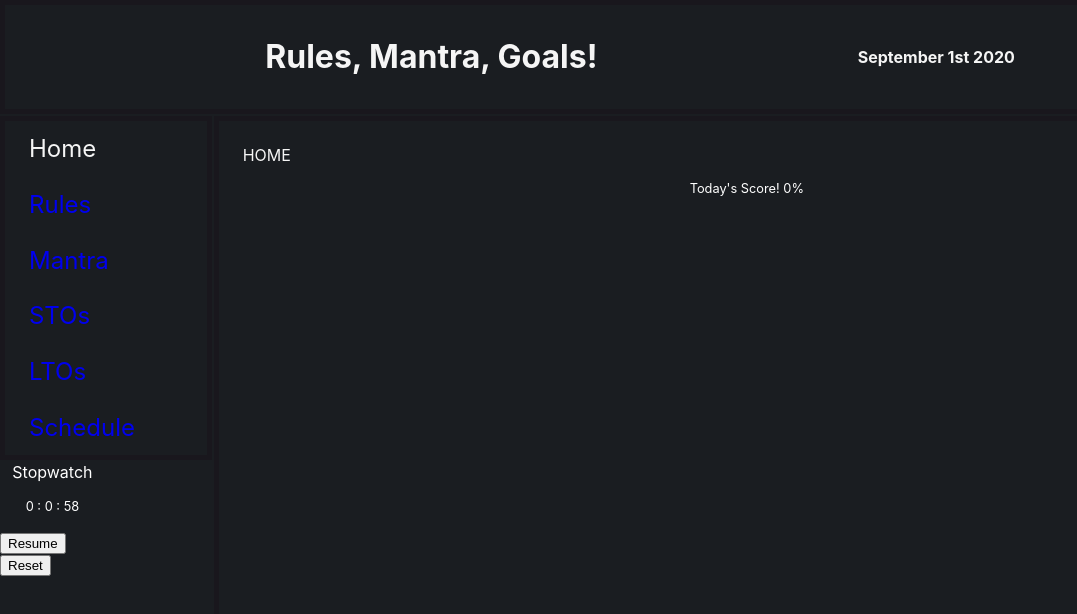
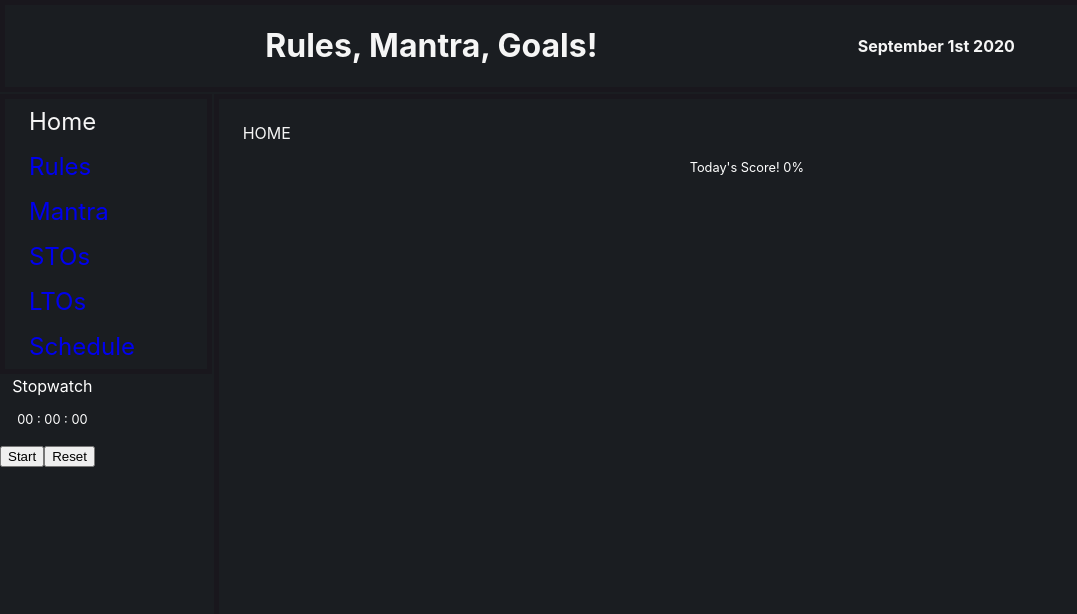
Before and after one commit to NWKendall/goals, a React (Create React App) app: page / in a window 1280 px wide. Shown: the top 614 px of the page, without its empty margins (0-1077 px from the left). Built offline with nearby package versions, Linux system fonts and the light colour scheme.

Commit message:
Timer MVP - need milliseconds and countdown

```diff
--- a/src/components/timer/timer.js
+++ b/src/components/timer/timer.js
@@ -1,19 +1,24 @@
-import React, { useState, useEffect, useRef } from "react";
+import React, { useState, useEffect } from "react";
 import "./timer.styles.css";
 
 const Timer = () => {
-  const [seconds, setSeconds] = useState(58);
+  const [timer, setTimer] = useState({
+    seconds: 0,
+    minutes: 0,
+    hours: 0,
+  });
   const [isActive, setIsActive] = useState(false);
 
-  let secs = seconds.toFixed(0).slice(-2)
-  const minutes = useRef(0);
-  const hours = useRef(0);
   function toggle() {
     setIsActive(!isActive);
   }
 
   function reset() {
-    setSeconds(0);
+    setTimer({
+      seconds: 0,
+      minutes: 0,
+      hours: 0,
+    });
     setIsActive(false);
   }
 
@@ -21,32 +26,54 @@ const Timer = () => {
     let interval = null;
     if (isActive) {
       interval = setInterval(() => {
-        setSeconds((seconds) => seconds + 1);
+        setTimer({
+          ...timer,
+          seconds: timer.seconds + 1,
+        });
       }, 1000);
-      if(seconds === 60) {
-          minutes.current++
-          setSeconds(0)
-          if(minutes.current === 60) {
-              minutes.current = 0
-            hours.current++
+
+      if (timer.seconds === 60) {
+        setTimer({
+          ...timer,
+          seconds: 0,
+          minutes: timer.minutes + 1,
+        });
       }
+
+      if (timer.minutes === 60) {
+        setTimer({
+          ...timer,
+          minutes: 0,
+          hours: timer.hours + 1,
+        });
+      }
+
+      if (timer.hours === 24) {
+        reset();
+      }
+    } else if (!isActive && timer.seconds !== 0) {
+      clearInterval(interval);
     }
 
-    } else if (!isActive && seconds !== 0) {
-      clearInterval(interval);
-    }
     return () => clearInterval(interval);
-  }, [isActive, seconds]);
+  }, [isActive, timer]);
+
+  let hrs = ("0" + timer.hours).slice(-2),
+    mins = ("0" + timer.minutes).slice(-2),
+    secs = ("0" + timer.seconds).slice(-2);
 
   return (
     <div className="stopwatch">
       <div style={{ color: "white", textAlign: "center" }}>Stopwatch</div>
-      <p> {hours.current} : {minutes.current} : {secs}</p>
-      {!isActive && seconds === 0 ? (
+      <p>
+        {" "}
+        {hrs} : {mins} : {secs}
+      </p>
+      {!isActive && timer.seconds === 0 ? (
         <button onClick={() => toggle()}>Start</button>
-      ) : isActive && seconds > 0 ? (
+      ) : isActive ? (
         <button onClick={() => toggle()}>Stop</button>
-      ) : !isActive && seconds > 0 ? (
+      ) : !isActive && timer.seconds > 0 ? (
         <button onClick={() => toggle()}>Resume</button>
       ) : null}
 
```
Also changed, not shown: 1 other file (tests, documents, lock files or other folders).
